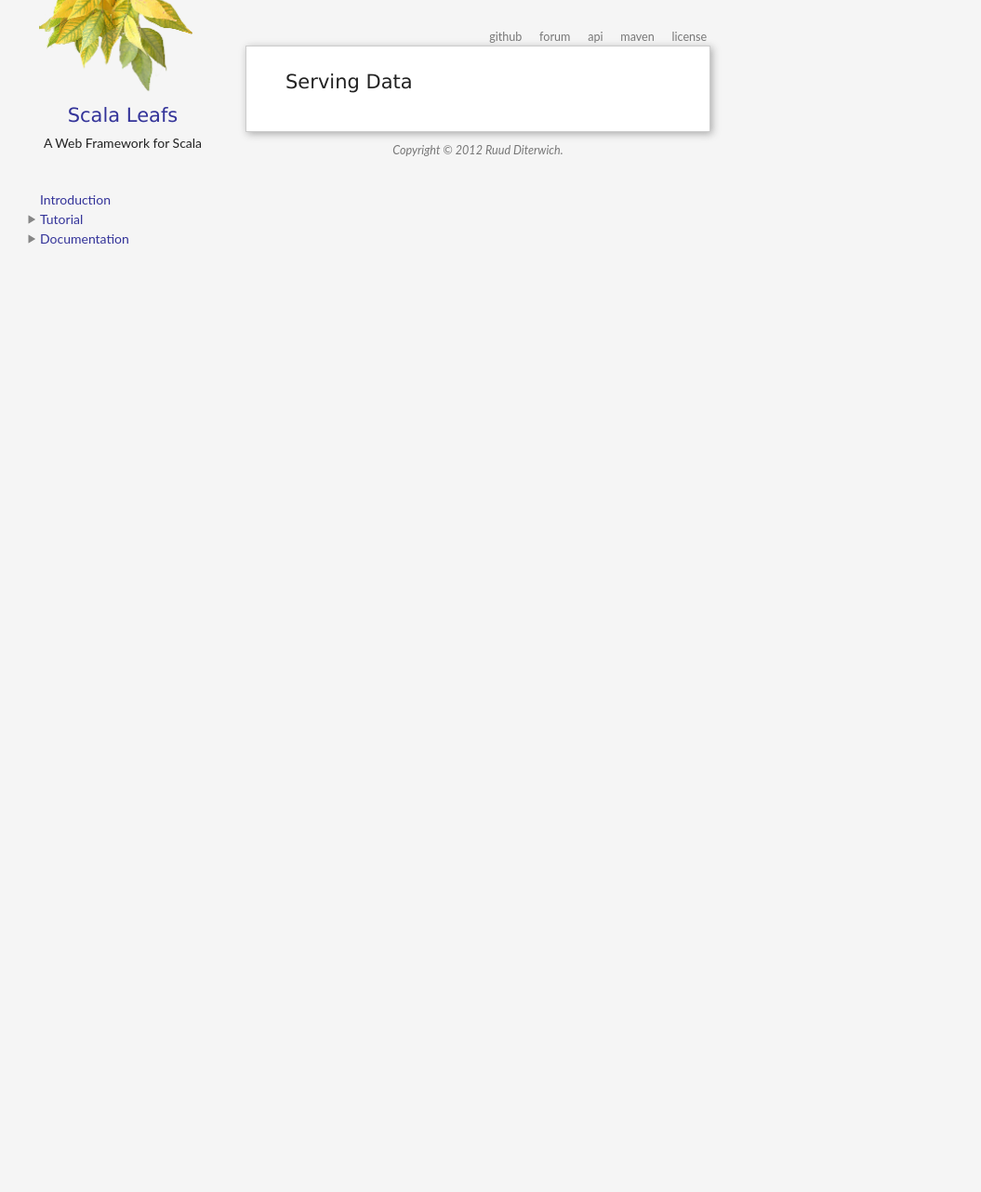
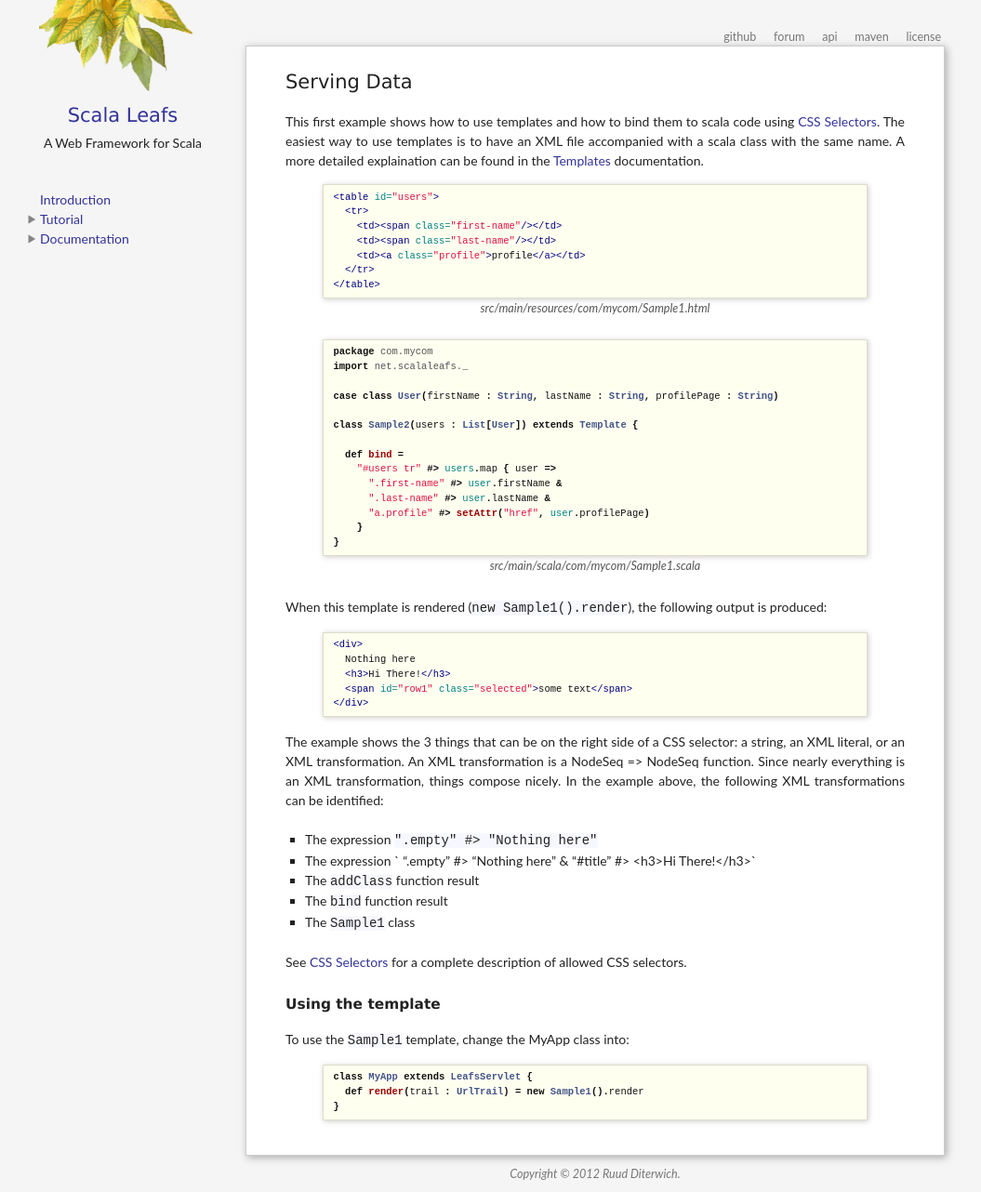
Before and after one commit to scalastuff/scalaleafs, a Jekyll site: the page built from serving-data.md, in a window 1280 px wide. Shown: the whole page at 93% size, without its empty margins (0-1055 px from the left). Built offline with Jekyll 4.4.1, drawn with Linux system fonts in a browser that asks for light colours; before the commit the page ends 900 px from its top, so only the background shows below that.

Commit message:
Updated serving-data.md

```diff
--- a/serving-data.md
+++ b/serving-data.md
@@ -2,3 +2,65 @@
 title: Serving Data
 layout: default
 ---
+
+
+This first example shows how to use templates and how to bind them to scala code using [CSS Selectors](/css-selectors.html). The easiest way to use templates is to have an XML file accompanied with a scala class with the same name. A more detailed explaination can be found in the [Templates](/templates.html) documentation.
+
+{% highlight html %}
+<table id="users">
+  <tr>
+    <td><span class="first-name"/></td>
+    <td><span class="last-name"/></td>
+    <td><a class="profile">profile</a></td>
+  </tr>
+</table>
+{% endhighlight %}
+<label>src/main/resources/com/mycom/Sample1.html</label>
+
+{% highlight scala %}
+package com.mycom
+import net.scalaleafs._
+
+case class User(firstName : String, lastName : String, profilePage : String)
+
+class Sample2(users : List[User]) extends Template {
+
+  def bind =
+    "#users tr" #> users.map { user =>
+      ".first-name" #> user.firstName &
+      ".last-name" #> user.lastName &
+      "a.profile" #> setAttr("href", user.profilePage)
+    }
+}
+{% endhighlight %}
+<label>src/main/scala/com/mycom/Sample1.scala</label>
+
+When this template is rendered (`new Sample1().render`), the following output is produced:
+
+{% highlight html %}
+<div>
+  Nothing here
+  <h3>Hi There!</h3>
+  <span id="row1" class="selected">some text</span>
+</div>
+{% endhighlight %}
+
+The example shows the 3 things that can be on the right side of a CSS selector: a string, an XML literal, or an XML transformation. An XML transformation is a NodeSeq => NodeSeq function. Since nearly everything is an XML transformation, things compose nicely. In the example above, the following XML transformations can be identified:
+
+- The expression `".empty" #> "Nothing here"`
+- The expression ` ".empty" #> "Nothing here" & "#title" #> <h3>Hi There!</h3>`
+- The `addClass` function result
+- The `bind` function result
+- The `Sample1` class
+
+See [CSS Selectors](/css-selectors.html) for a complete description of allowed CSS selectors.
+
+## Using the template
+
+To use the `Sample1` template, change the MyApp class into:
+
+{% highlight scala %}
+class MyApp extends LeafsServlet {
+  def render(trail : UrlTrail) = new Sample1().render
+}
+{% endhighlight %}
```
